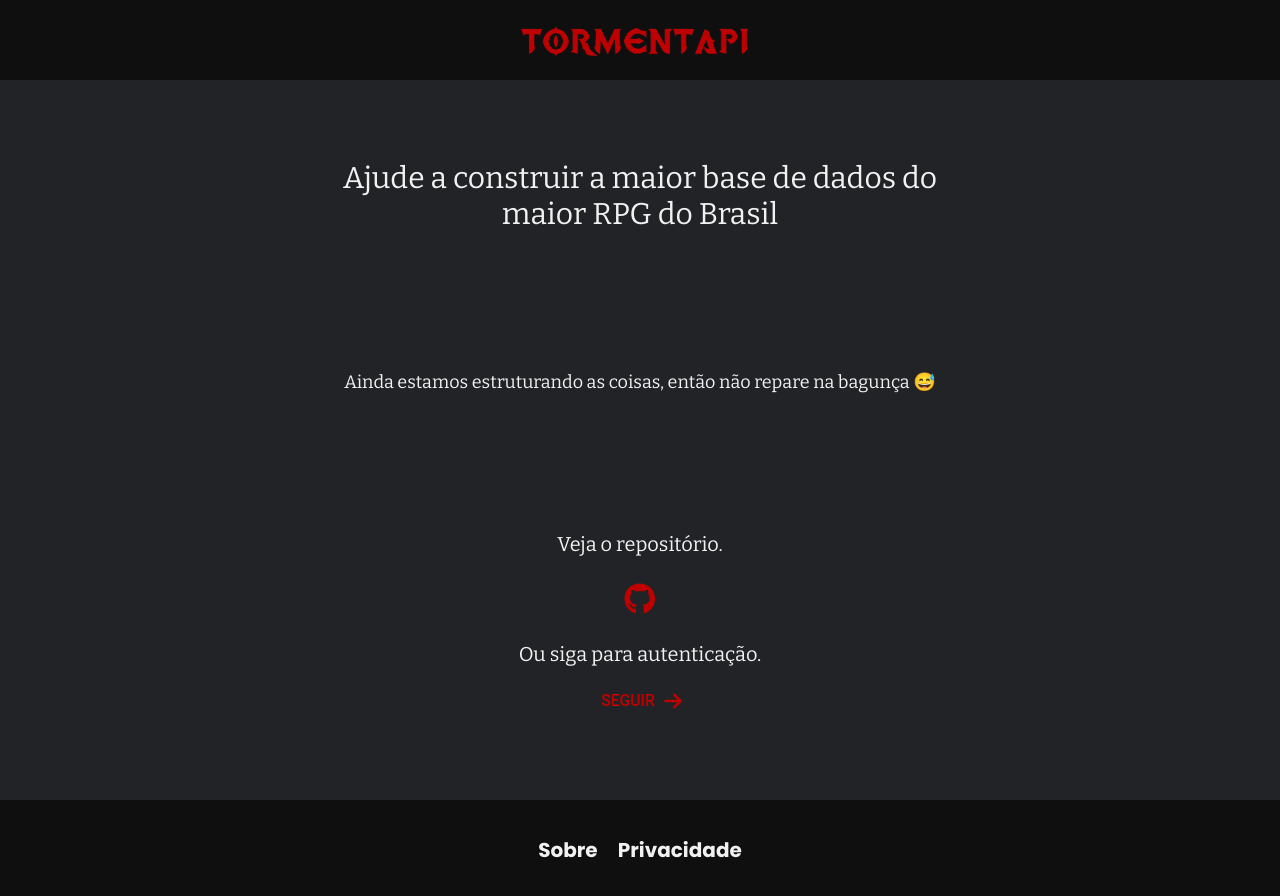
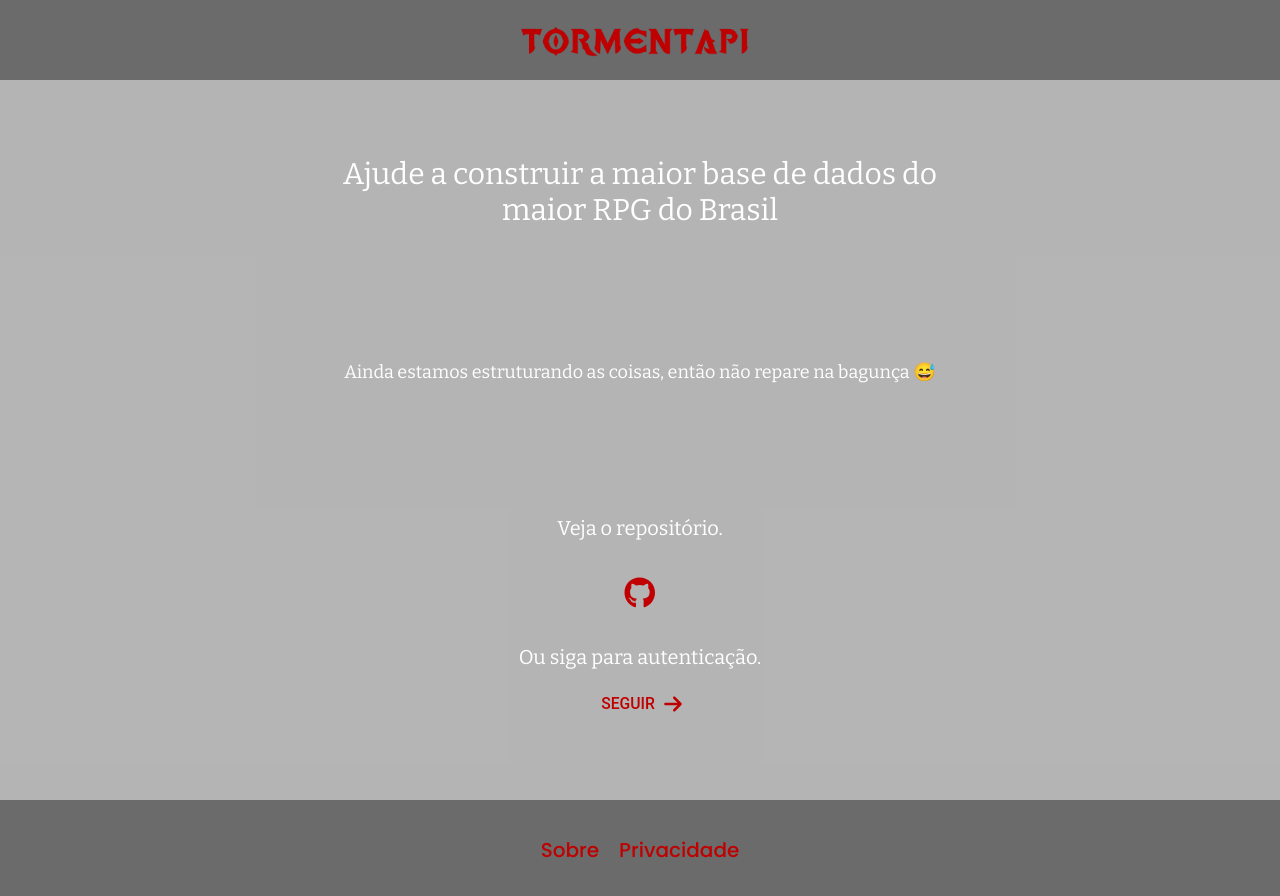
Before and after one commit to Erick-F-Oliveira/TormentAPI, a React (Vite) app in the folder frontend/: page / in a window 1280 px wide. Shown: the top 896 px of the page. Built offline with nearby package versions, Linux system fonts and the light colour scheme; no server answers; the HTML template or start-up script is replaced by a standard one.

Commit message:
muda cores padrões

```diff
--- a/frontend/src/components/Footer/Footer.module.css
+++ b/frontend/src/components/Footer/Footer.module.css
@@ -1,16 +1,15 @@
 .footer {
     height: 100px;
     width: 100%;
-    color: var(--soft-white);
+    color: var(--tormenta-dark);
     background-color: var(--black);
-    font-weight: bold;
     font-size: 20px;
+    font-weight: 500;
     font-family: var(--openSans);
     display: flex;
     flex-direction: row;
     justify-content: space-around;
     align-content: center;
-
 }
 
 .list {
@@ -21,6 +20,13 @@
     list-style: none;
 }
 
-li {
+a {
     margin: 10px;
+    cursor: pointer;
+    text-decoration: none;
+    color: var(--tormenta-dark);
 }
+
+a:hover {
+    font-weight: 700;
+}
--- a/frontend/src/components/Footer/index.jsx
+++ b/frontend/src/components/Footer/index.jsx
@@ -1,11 +1,12 @@
 import styles from "./Footer.module.css";
+import { Link } from "react-router-dom";
 function Footer() {
     return (
         <footer className={styles.footer}>
 
             <ul className={styles.list}>
-                <li>Sobre</li>
-                <li>Privacidade</li>
+                <li><Link to="/">Sobre</Link></li>
+                <li><Link to="/">Privacidade</Link></li>
             </ul>
 
 
--- a/frontend/src/index.css
+++ b/frontend/src/index.css
@@ -23,14 +23,14 @@
   --titles:'Cinzel';
   --subtitles:'Bitter';
   --body:'Poppins';
-  --black: #0f0f0f;
-  --soft-black:#222327;
+  --black: rgb(107, 107, 107);
+  --soft-black:rgba(107, 107, 107, 0.500);
   --white: #fff;
-  --soft-white: #f1f1f1;
+  --soft-white: #ffffff;
   --gray: #cbc8c8;
-  --tormenta-red: #c00000;
-  --tormenta-red-light: #d55758;
-  --tormenta-red-dark: #bf0101;
+  --tormenta: #f5f0f0;
+  --tormenta-light: #d55758;
+  --tormenta-dark: #bf0101;
   --glow: rgba(224, 49, 49, 0.2);
 }
 
```
